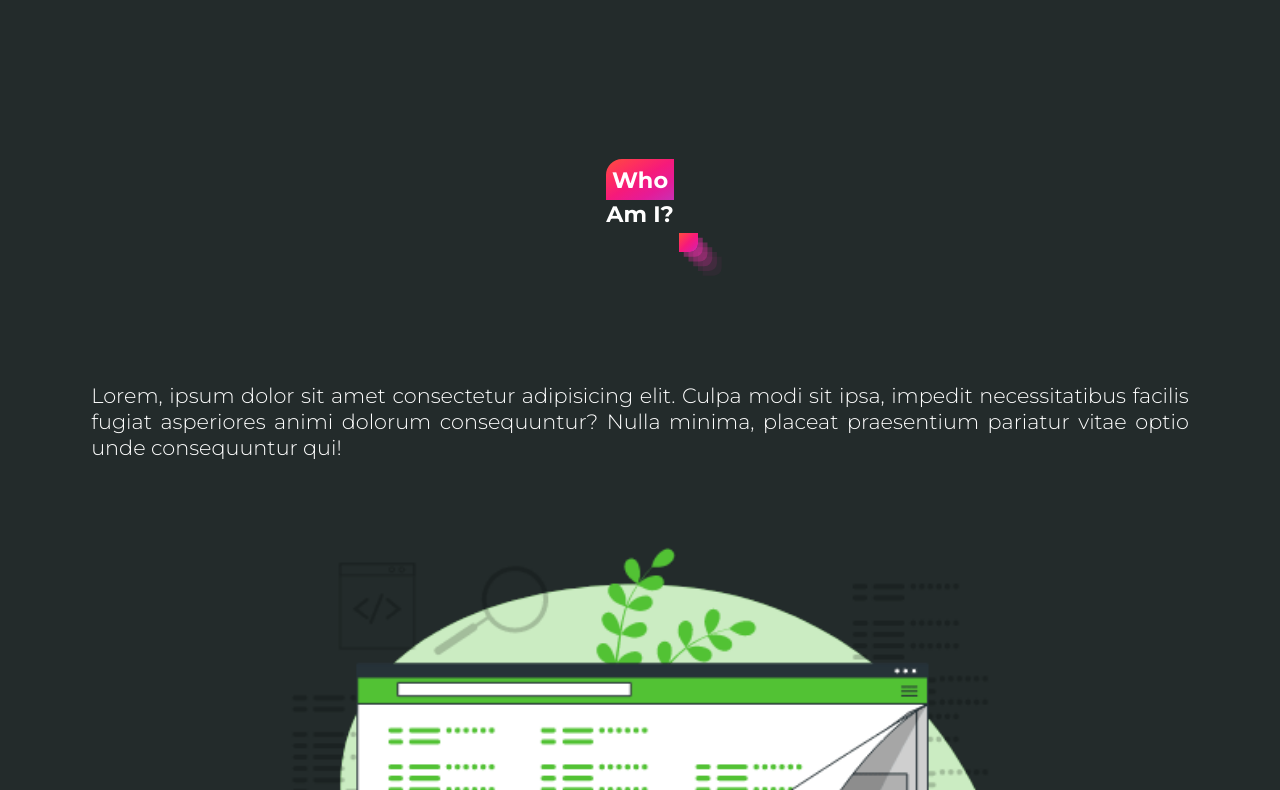
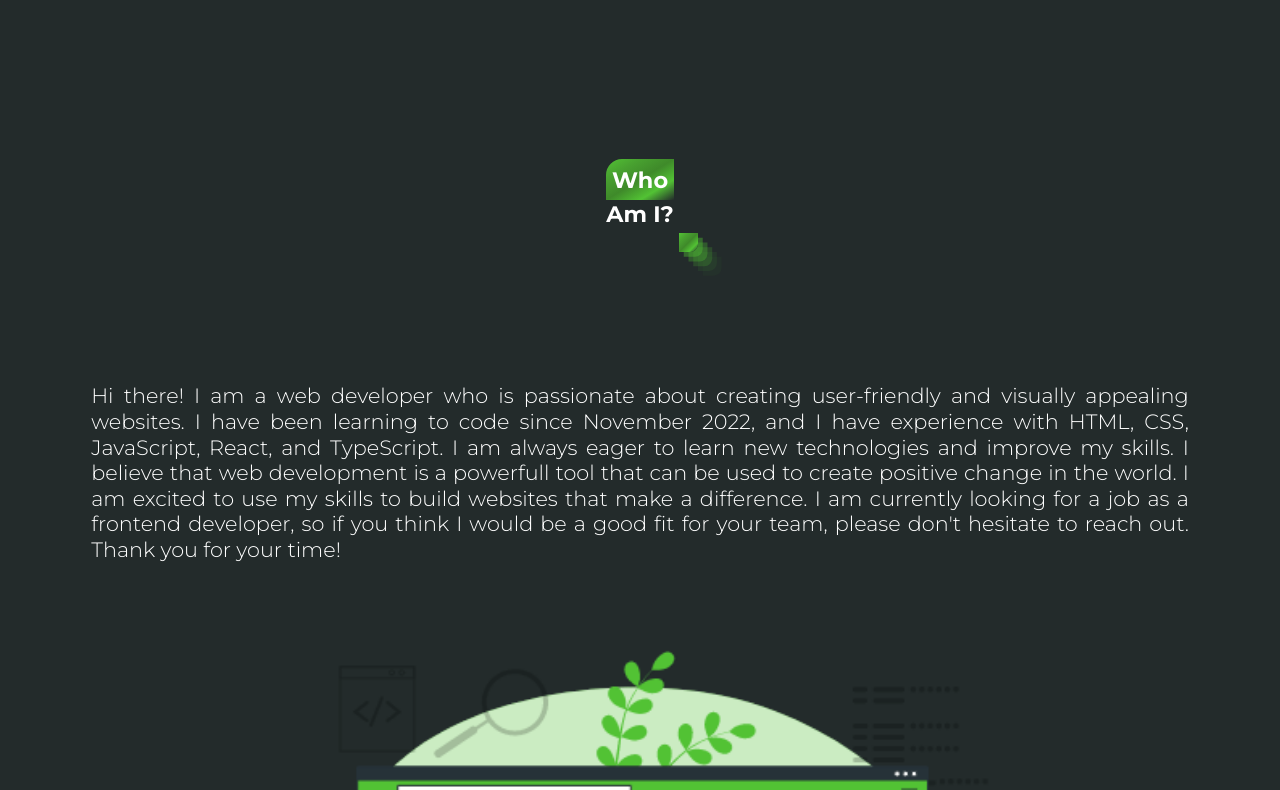
Before and after one commit to GrzegorzKopacki/Portfolio, a React (Vite) app in the folder portfolioPage/: page / in a window 1280 px wide. Shown: the part 639-1429 px from the top of the page. Built offline with nearby package versions, Linux system fonts and the light colour scheme.

Commit message:
changed color for shadow animation

```diff
--- a/portfolioPage/src/components/AboutMe/AboutMe.jsx
+++ b/portfolioPage/src/components/AboutMe/AboutMe.jsx
@@ -1,6 +1,5 @@
 import styles from "./AboutMe.module.css";
 import ABOUT from "../../assets/About.gif";
-
 
 export function AboutMe() {
 	return (
@@ -11,10 +10,16 @@ export function AboutMe() {
 			</div>
 			<div className={styles.aboutContent}>
 				<p className={styles.aboutText}>
-					Lorem, ipsum dolor sit amet consectetur adipisicing elit. Culpa modi
-					sit ipsa, impedit necessitatibus facilis fugiat asperiores animi
-					dolorum consequuntur? Nulla minima, placeat praesentium pariatur vitae
-					optio unde consequuntur qui!
+					Hi there! I am a web developer who is passionate about creating
+					user-friendly and visually appealing websites. I have been learning to
+					code since November 2022, and I have experience with HTML, CSS,
+					JavaScript, React, and TypeScript. I am always eager to learn new
+					technologies and improve my skills. I believe that web development is
+					a powerfull tool that can be used to create positive change in the
+					world. I am excited to use my skills to build websites that make a
+					difference. I am currently looking for a job as a frontend developer,
+					so if you think I would be a good fit for your team, please don't
+					hesitate to reach out. Thank you for your time!
 				</p>
 				<img src={ABOUT} alt="" />
 			</div>
--- a/portfolioPage/src/styles/theme.css
+++ b/portfolioPage/src/styles/theme.css
@@ -6,11 +6,11 @@ body {
 
 	--secondary: linear-gradient(
 		to right bottom,
-		#fd4d3e,
-		#fe315c,
-		#f61a7a,
-		#e51b97,
-		#c830b3
+		#52c234,
+		#48a130,
+		#3f8a2a,
+		#52c234,
+		#232b2b
 	);
 
 	--textColor: #fff;
@@ -50,10 +50,10 @@ body {
 	--shadowHover: rgba(143, 143, 143, 0.212) 0px 5px 15px;
 
 	/* Animation states */
-	--shadowAnimationStart: rgba(240, 46, 170, 0.4) 0px 0px,
-		rgba(240, 46, 170, 0.3) 0px 0px, rgba(240, 46, 170, 0.2) 0px 0px,
-		rgba(240, 46, 170, 0.1) 0px 0px, rgba(240, 46, 170, 0.05) 0px 0px;
-	--shadowAnimationEnd: rgba(240, 46, 170, 0.4) 5px 5px,
-		rgba(240, 46, 170, 0.3) 10px 10px, rgba(240, 46, 170, 0.2) 15px 15px,
-		rgba(240, 46, 170, 0.1) 20px 20px, rgba(240, 46, 170, 0.05) 25px 25px;
+	--shadowAnimationStart: rgba(82, 194, 52, 0.4) 0px 0px,
+		rgba(82, 194, 52, 0.3) 0px 0px, rgba(82, 194, 52, 0.2) 0px 0px,
+		rgba(72, 161, 48, 0.1) 0px 0px, rgba(72, 161, 48, 0.05) 0px 0px;
+	--shadowAnimationEnd: rgba(82, 194, 52, 0.4) 5px 5px,
+		rgba(82, 194, 52, 0.3) 10px 10px, rgba(82, 194, 52, 0.2) 15px 15px,
+		rgba(72, 161, 48, 0.1) 20px 20px, rgba(72, 161, 48, 0.05) 25px 25px;
 }
```
